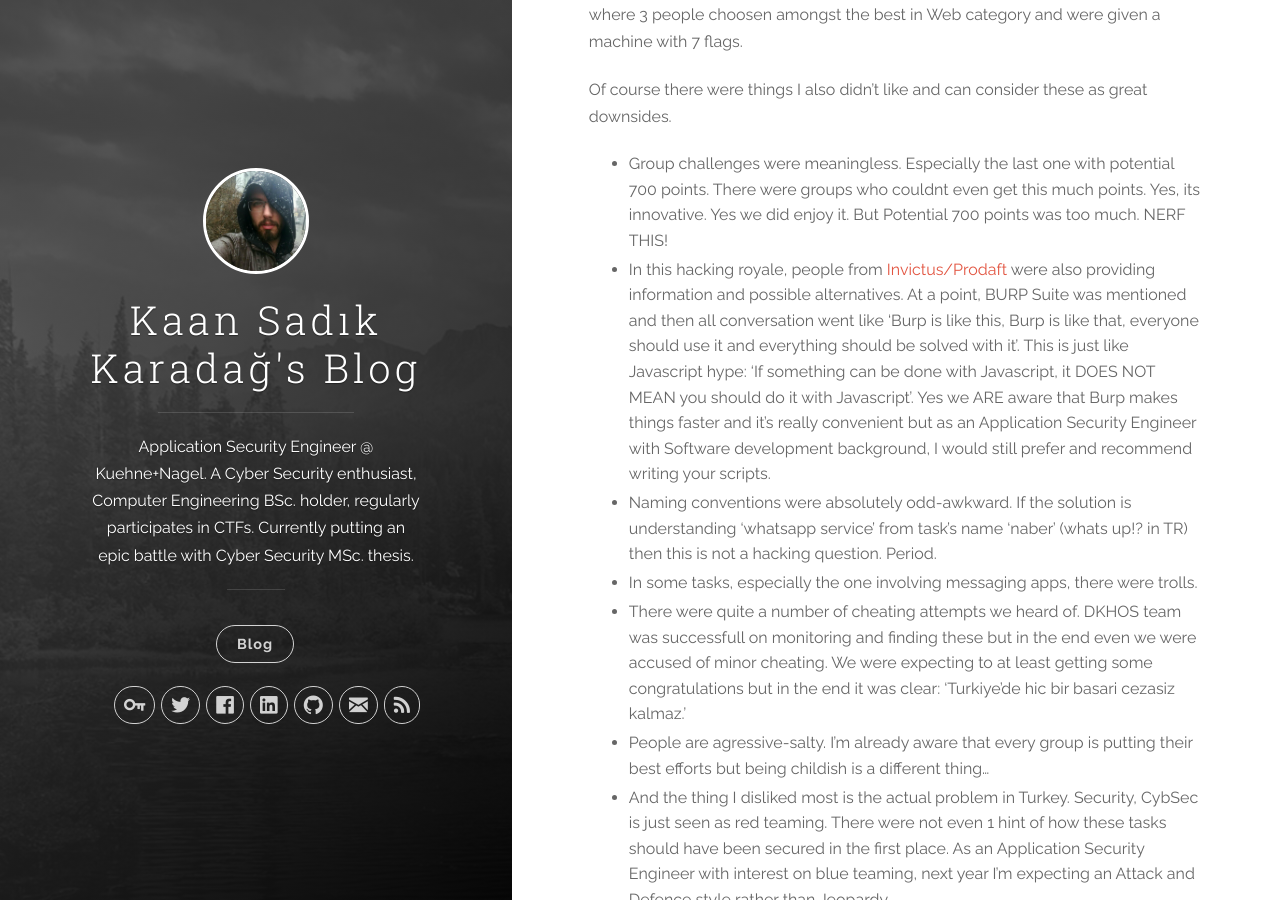
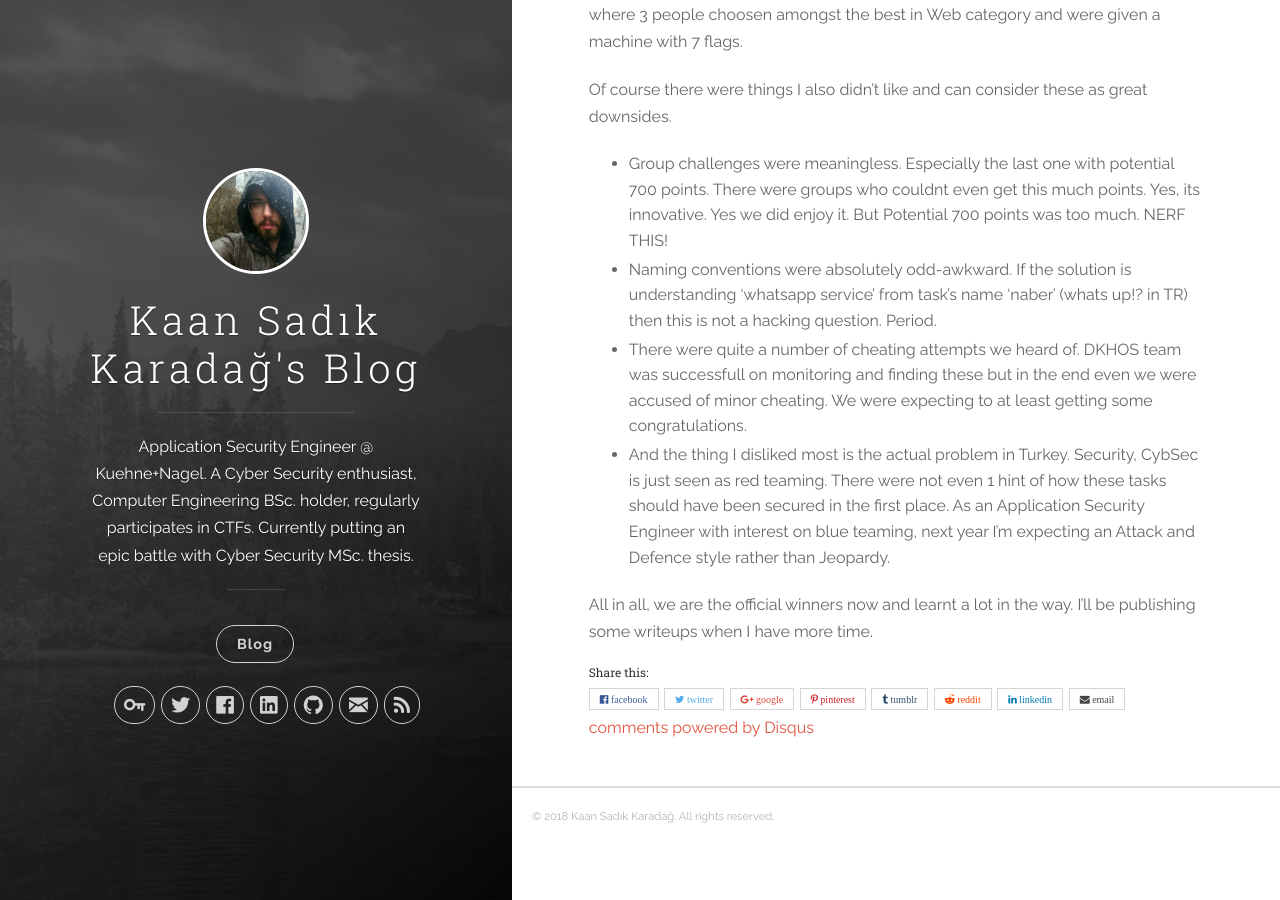
Before and after one commit to massimotamos/massimotamos.github.io, a Jekyll site: the page built from _posts/2018-02-19-DKHOS-CTF-General-Review.markdown, in a window 1280 px wide and 900 px high, scrolled down 2431 px. Built offline with Jekyll 4.4.1, drawn with Linux system fonts in a browser that asks for light colours; comment, search, counter and statistics services are not loaded.

Commit message:
DKHOS review fix

```diff
--- a/_posts/2018-02-19-DKHOS-CTF-General-Review.markdown
+++ b/_posts/2018-02-19-DKHOS-CTF-General-Review.markdown
@@ -38,11 +38,8 @@ Scenarios were taken from real-life situations and put together such in a way th
 
 Of course there were things I also didn't like and can consider these as great downsides.
 * Group challenges were meaningless. Especially the last one with potential 700 points. There were groups who couldnt even get this much points. Yes, its innovative. Yes we did enjoy it. But Potential 700 points was too much. NERF THIS!
-* In this hacking royale, people from [Invictus/Prodaft] were also providing information and possible alternatives. At a point, BURP Suite was mentioned and then all conversation went like 'Burp is like this, Burp is like that, everyone should use it and everything should be solved with it'. This is just like Javascript hype: 'If something can be done with Javascript, it DOES NOT MEAN you should do it with Javascript'. Yes we ARE aware that Burp makes things faster and it's really convenient but as an Application Security Engineer with Software development background, I would still prefer and recommend writing your scripts.
 * Naming conventions were absolutely odd-awkward. If the solution is understanding 'whatsapp service' from task's name 'naber' (whats up!? in TR) then this is not a hacking question. Period.
-* In some tasks, especially the one involving messaging apps, there were trolls.
-* There were quite a number of cheating attempts we heard of. DKHOS team was successfull on monitoring and finding these but in the end even we were accused of minor cheating. We were expecting to at least getting some congratulations but in the end it was clear: 'Turkiye'de hic bir basari cezasiz kalmaz.'
-* People are agressive-salty. I'm already aware that every group is putting their best efforts but being childish is a different thing...
+* There were quite a number of cheating attempts we heard of. DKHOS team was successfull on monitoring and finding these but in the end even we were accused of minor cheating. We were expecting to at least getting some congratulations.
 * And the thing I disliked most is the actual problem in Turkey. Security, CybSec is just seen as red teaming. There were not even 1 hint of how these tasks should have been secured in the first place. As an Application Security Engineer with interest on blue teaming, next year I'm expecting an Attack and Defence style rather than Jeopardy.
 
 All in all, we are the official winners now and learnt a lot in the way. I'll be publishing some writeups when I have more time.
```
